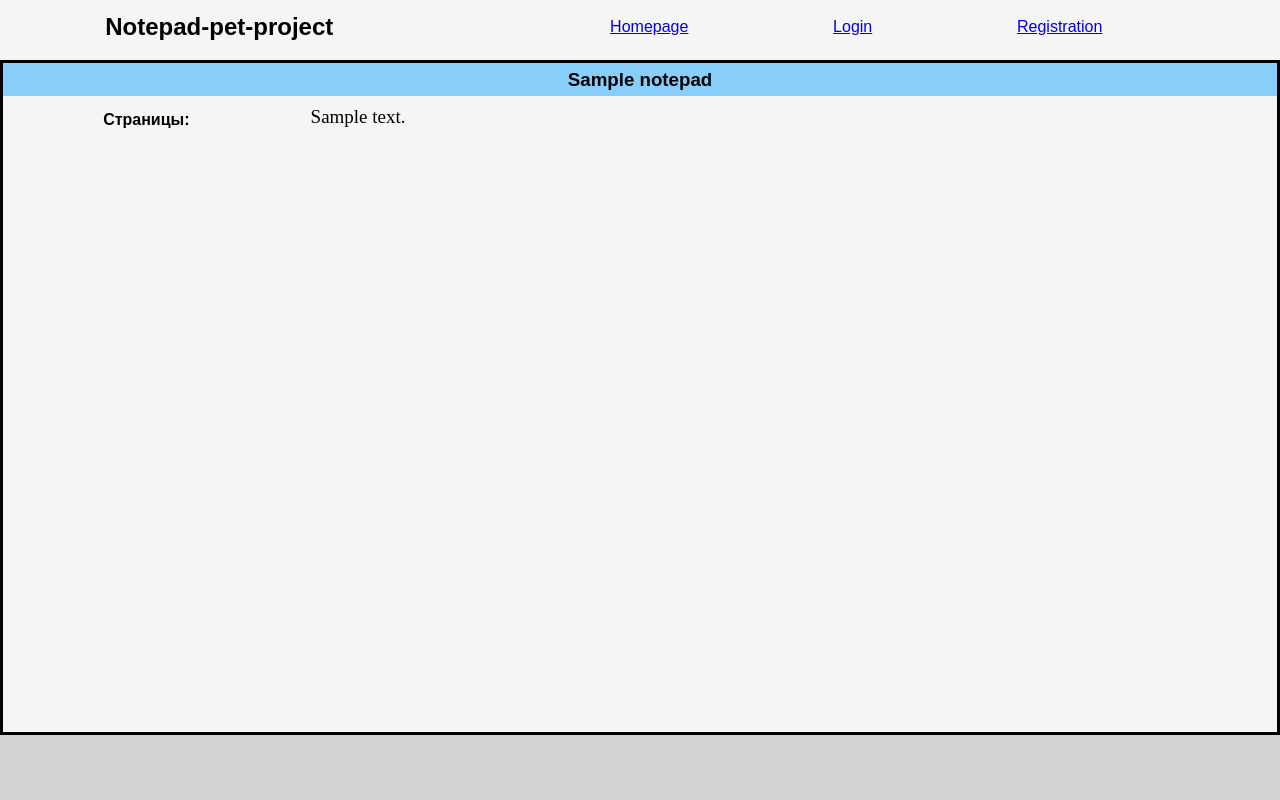
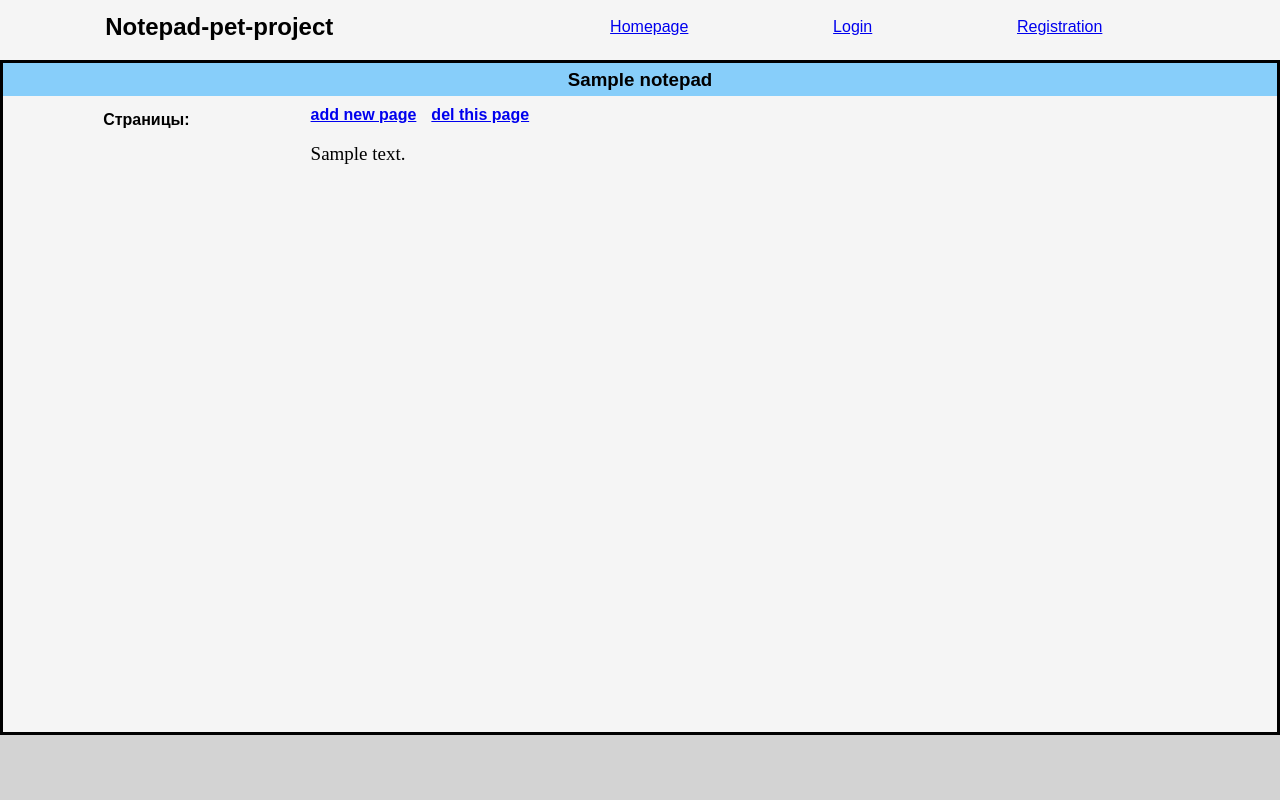
Before and after one commit to RomanRVP/notepad_django, a Django app: template notepad/templates/notepad/notepad_detail.html in a window 1280 px wide. Run offline with Django 3.2, Linux system fonts and the light colour scheme; tables that the repository leaves empty hold one stand-in row (values such as "Sample post"); the template is opened without the code that fills it: values that come from a table or form of the project are taken from there, most other values are stand-ins (such as "Sample title", 1, 10 or a date in 2020).

Commit message:
added links in notepad for add&del pages

```diff
--- a/notepad/static/notepad/css/notepad_detail.css
+++ b/notepad/static/notepad/css/notepad_detail.css
@@ -28,6 +28,24 @@
     overflow: hidden;
 }
 
+.keys-in-notepad {
+    width: 100%;
+    height: 22px;
+    display: flex;
+    align-items: center;
+    justify-content: left;
+    margin-bottom: 15px;
+}
+
+.add-page-in-this-notepad {
+    height: 100%;
+    margin-right: 15px;
+}
+
+.del-this-page {
+    height: 100%;
+}
+
 .specific_page {
     width: 75%;
     height: calc(100% - 33px);
--- a/notepad/templates/notepad/notepad_detail.html
+++ b/notepad/templates/notepad/notepad_detail.html
@@ -34,6 +34,18 @@
         </div>
 
         <div class="specific_page">
+            <div class="keys-in-notepad">
+                {% if notepad %}
+                    <div class="add-page-in-this-notepad">
+                        <a href="#"><h4>add new page</h4></a>
+                    </div>
+                {% endif %}
+                {% if specific_page %}
+                    <div class="del-this-page">
+                        <a href="#"><h4>del this page</h4></a>
+                    </div>
+                {% endif %}
+            </div>
         {% if specific_page %}
             <p class="page_text">
                 {{ specific_page.page_text }}
```
